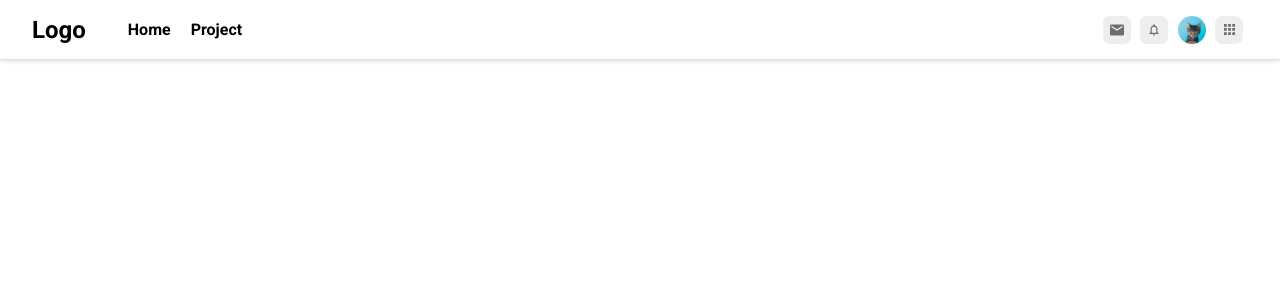
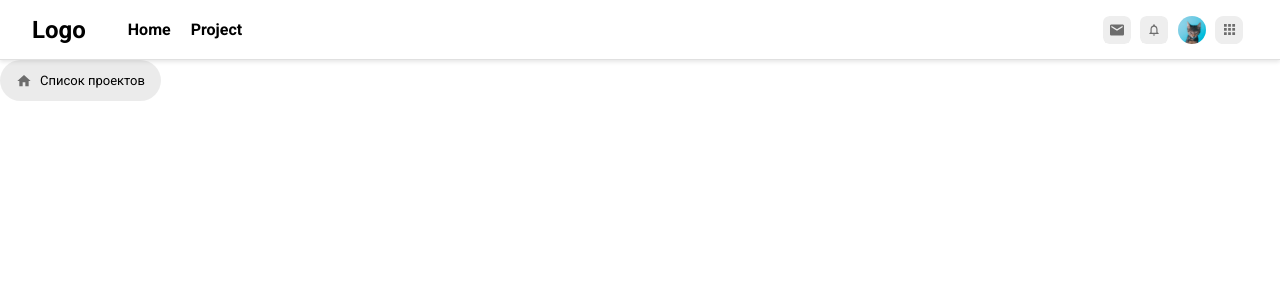
Before and after one commit to digitable-lol/light-traffic, a React (Create React App) app in the folder TrafficLight/trafficlight/: page / in a window 1280 px wide. Shown: the top 300 px of the page. Built offline with nearby package versions, Linux system fonts and the light colour scheme.

Commit message:
feat: add home button

```diff
--- /dev/null
+++ b/TrafficLight/trafficlight/src/components/HomeButton/HomeButton.tsx
@@ -0,0 +1,16 @@
+import React from "react";
+import { Link } from "react-router-dom";
+import home from "../../assets/home.svg";
+
+import "./styles.css";
+
+const Header = () => {
+  return (
+    <div className="home-button">
+      <img src={home} alt="home" width="16" height="16" />
+      <p>Список проектов</p>
+    </div>
+  );
+};
+
+export default Header;
--- /dev/null
+++ b/TrafficLight/trafficlight/src/components/HomeButton/styles.css
@@ -0,0 +1,13 @@
+.home-button {
+    display: inline-flex;
+    background-color: rgba(0, 0, 0, 0.08);
+    border-radius: 50px;
+    font-size: 13px;
+    align-items: center;
+    padding: 0px 16px;
+    margin: 0;
+}
+
+.home-button img {
+    margin-right: 8px;
+}
--- a/TrafficLight/trafficlight/src/pages/project/ProjectPage.tsx
+++ b/TrafficLight/trafficlight/src/pages/project/ProjectPage.tsx
@@ -1,10 +1,15 @@
-import React from 'react';
-import Header from '../../components/Header/Header.tsx';
-
+import React from "react";
+import Header from "../../components/Header/Header.tsx";
+import HomeButton from "../../components/HomeButton/HomeButton.tsx";
 
 const ProjectPage = () => {
   return (
-    <Header></Header>
+    <div>
+      <Header />
+      <div>
+        <HomeButton />
+      </div>
+    </div>
   );
 };
 
```
Also changed, not shown: TrafficLight/trafficlight/src/assets/home.svg (added), TrafficLight/trafficlight/src/assets/settings.svg (added), TrafficLight/trafficlight/src/components/HomeButton/index.ts (added), 2 other files (tests, documents, lock files or other folders).
